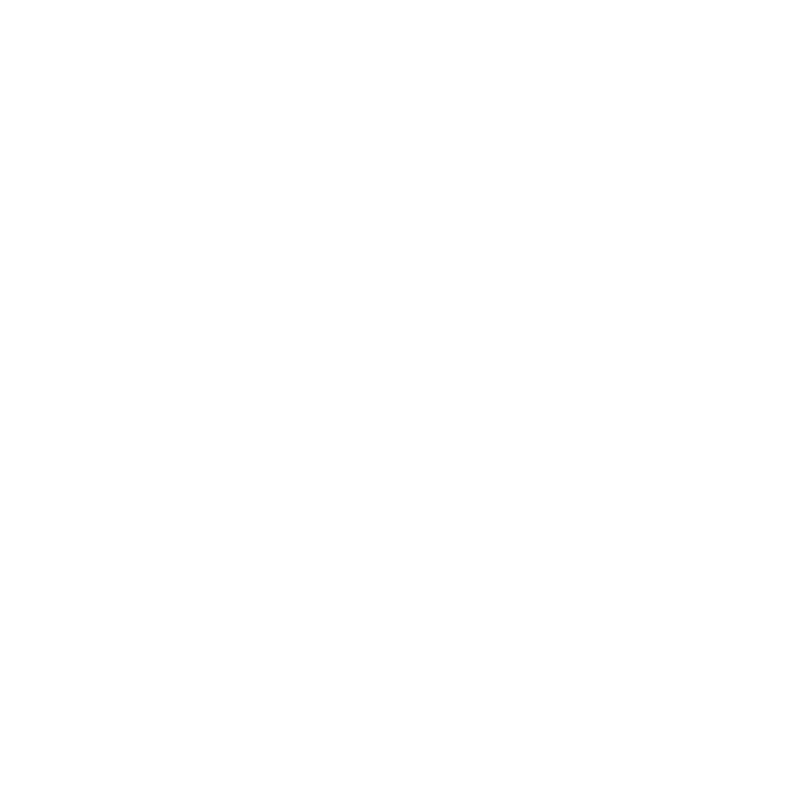
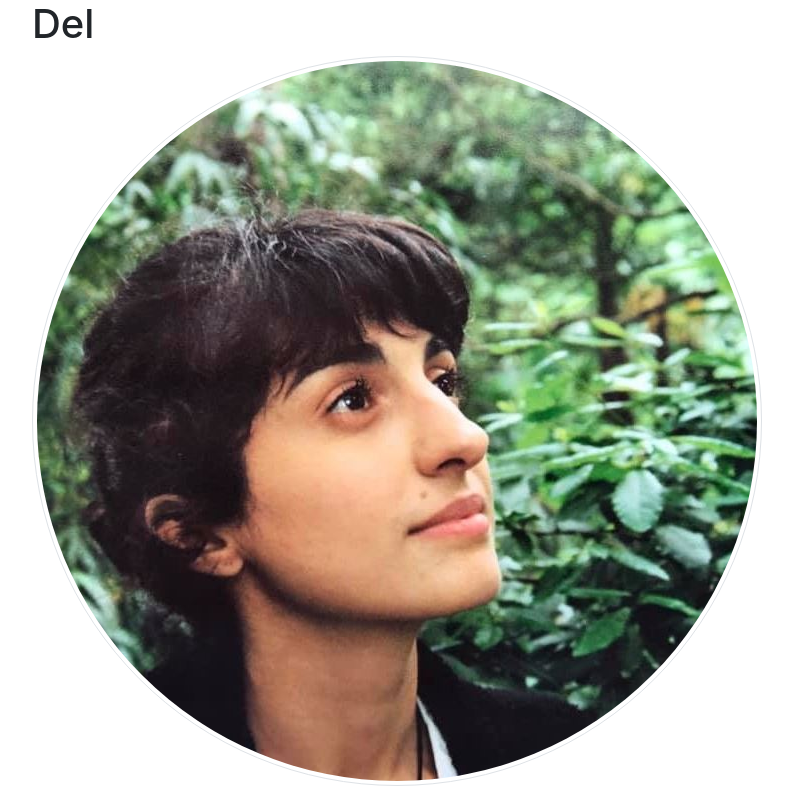
Before and after one commit to thedellyllama/del, a plain HTML site: page index.html in a window 1280 px wide. Shown: the whole page, without its empty margins (53-846 px from the left). Drawn offline with nearby package versions, Linux system fonts and the light colour scheme.

Commit message:
add image

```diff
--- a/index.html
+++ b/index.html
@@ -5,3 +5,9 @@
     <meta name="viewport" content="width=device-width, initial-scale=1, shrink-to-fit=no">
  <link rel="stylesheet" href="https://stackpath.bootstrapcdn.com/bootstrap/4.1.3/css/bootstrap.min.css" integrity="sha384-MCw98/SFnGE8fJT3GXwEOngsV7Zt27NXFoaoApmYm81iuXoPkFOJwJ8ERdknLPMO" crossorigin="anonymous">
 </head>
+
+<div class="container">
+
+  <h1>Del</h1>
+
+<img id="del" src="images\del.jpg" alt="me" class="img-thumbnail rounded-circle">
```
Also changed, not shown: images/del.jpg (added).
